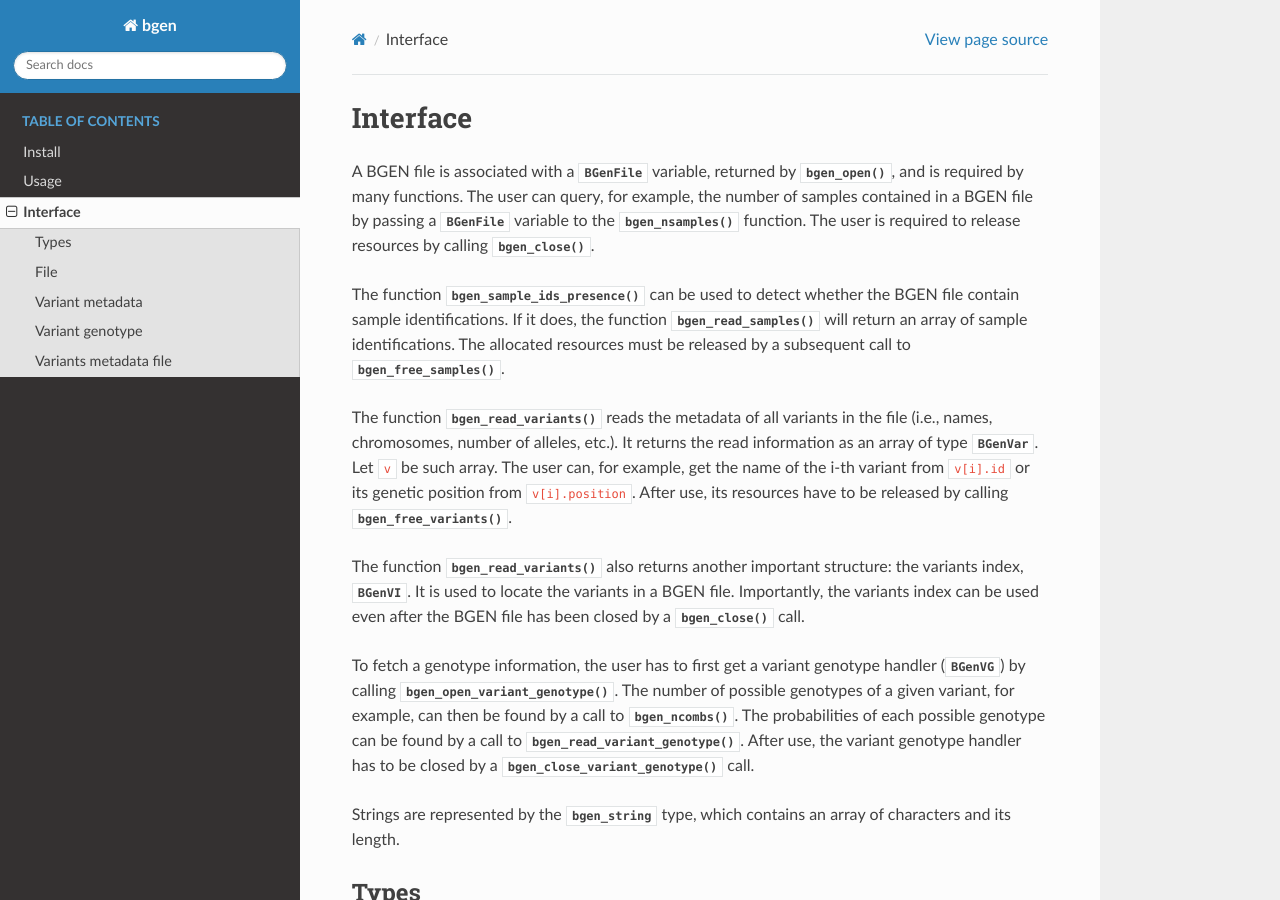
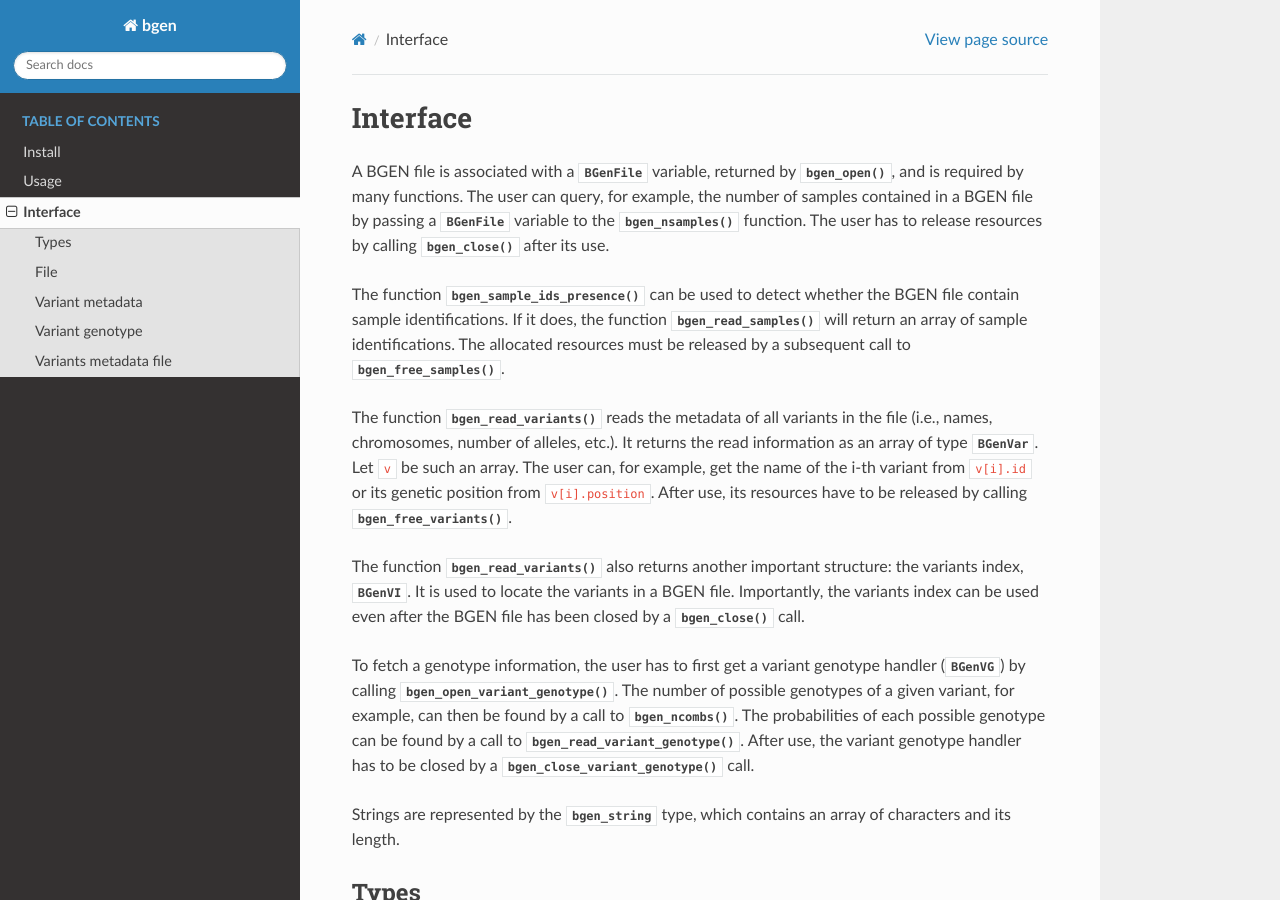
Before and after one commit to limix/bgen, a Sphinx documentation site: the page built from doc/api.rst, in a window 1280 px wide and 900 px high. Built offline with Sphinx 7.4.7 and the Read the Docs theme 2.0.0, drawn with Linux system fonts in a browser that asks for light colours; some of the changed text lies outside the part shown.

```diff
--- a/doc/api.rst
+++ b/doc/api.rst
@@ -7,7 +7,8 @@ A BGEN file is associated with a :c:type:`BGenFile` variable, returned by
 The user can query, for example, the number of samples contained in a BGEN file
 by passing a :c:type:`BGenFile` variable to the :c:func:`bgen_nsamples`
 function.
-The user is required to release resources by calling :c:func:`bgen_close`.
+The user has to release resources by calling :c:func:`bgen_close` after its
+use.
 
 The function :c:func:`bgen_sample_ids_presence` can be used to detect
 whether the BGEN file contain sample identifications.
@@ -19,7 +20,7 @@ The allocated resources must be released by a subsequent call to
 The function :c:func:`bgen_read_variants` reads the metadata of all variants
 in the file (i.e., names, chromosomes, number of alleles, etc.).
 It returns the read information as an array of type :c:type:`BGenVar`.
-Let ``v`` be such array.
+Let ``v`` be such an array.
 The user can, for example, get the name of the i-th variant from
 ``v[i].id`` or its genetic position from ``v[i].position``.
 After use, its resources have to be released by calling
@@ -212,8 +217,7 @@ Variant genotype
     :return: variant genotype handler.
 
 .. c:function:: void bgen_read_variant_genotype(struct BGenVI* vi,\
-    struct BGenVG* vg,\
-    double* probs)
+    struct BGenVG* vg, double* probs)
 
     Read the allele probabilities for a given variant.
 
```
Also changed, not shown: other parts of doc/api.rst (+10 -6 lines).
